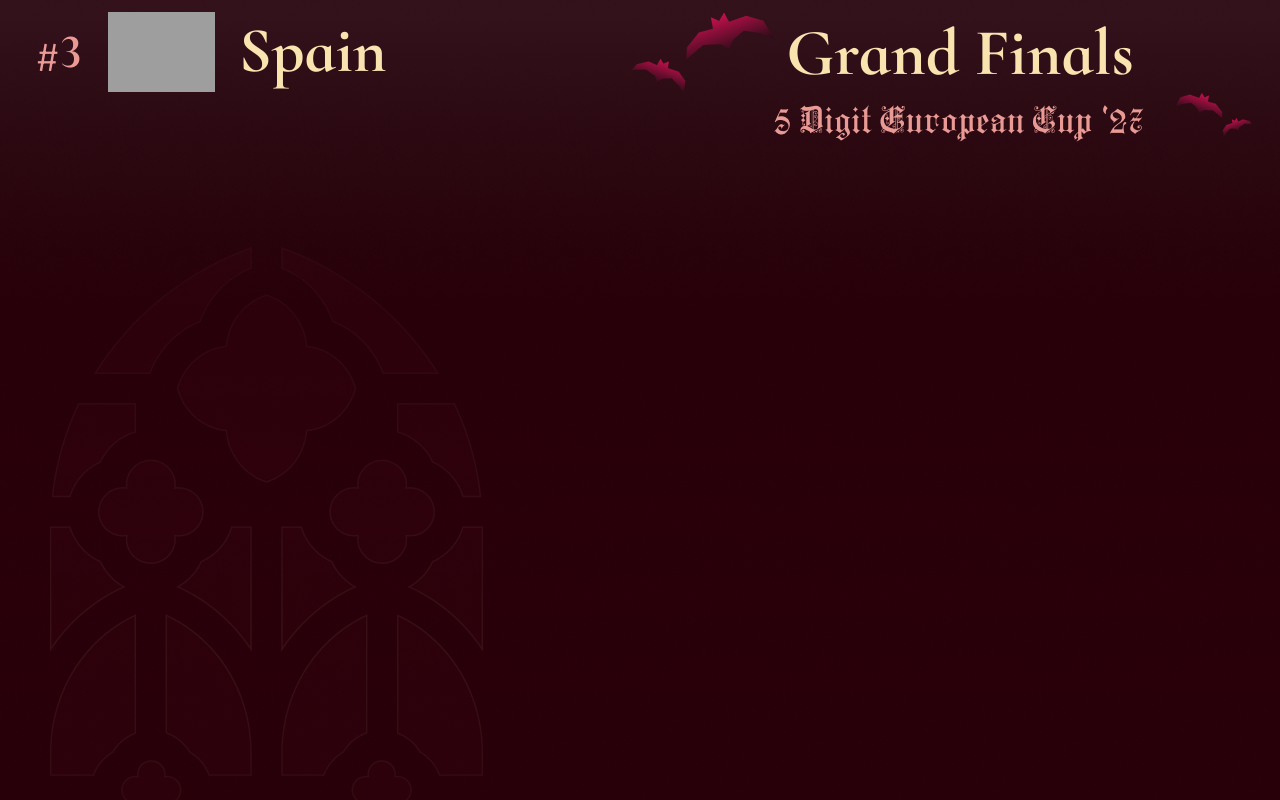
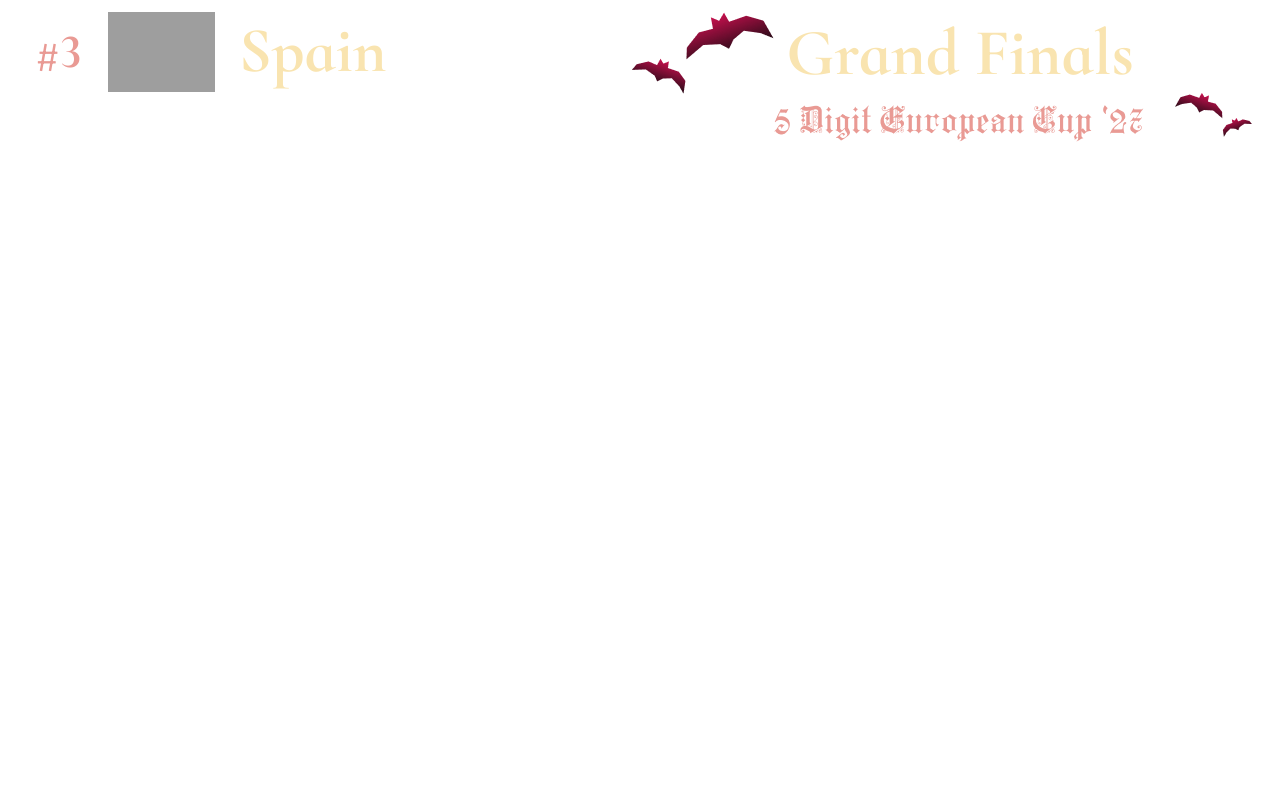
Before and after one commit to illonion-tosu/5EC27, a plain HTML site: page main/index.html in a window 1280 px wide. Shown: the top 800 px of the page. Drawn offline with nearby package versions, Linux system fonts and the light colour scheme; grey boxes are pictures that could not be loaded.

Commit message:
feat: background main scene

```diff
--- a/main/index.html
+++ b/main/index.html
@@ -22,7 +22,10 @@
 </head>
 <body>
     <div class="overlay">
-        <div class="background-image"></div>
+        <!-- Images -->
+        <img class="bats-1" src="static/bats-1.png">
+        <img class="bats-2" src="static/bats-2.png">
+        <img class="logo" src="static/logo.png">
 
         <!-- Team Sections -->
         <div class="team-section team-section-left">
--- a/main/style.css
+++ b/main/style.css
@@ -5,14 +5,33 @@
 
 /* Overlay */
 .overlay {
-    background: linear-gradient(180deg, #240008 83.72%, #4B091C 107.64%);
     font-family: "Cormorant Infant", serif;
     font-weight: 700;
 }
 
-/* Background Image */
-.background-image {
-    background: url("static/background.png") center / cover no-repeat;
+/* Images */
+.bats-1 {
+    position: absolute;
+    top: 0;
+    left: 630px;
+}
+
+.bats-2 {
+    position: absolute;
+    top: 86px;
+    left: 1175px;
+}
+
+.logo {
+    position: absolute;
+    top: 103px;
+    left: 50%;
+    transform: translateX(-50%);
+}
+
+.pattern {
+    position: absolute;
+    top: 247px;
 }
 
 /* Score Bar */
```
Also changed, not shown: main/static/bats-1.png (added), main/static/bats-2.png (added), main/static/logo.png (added).
